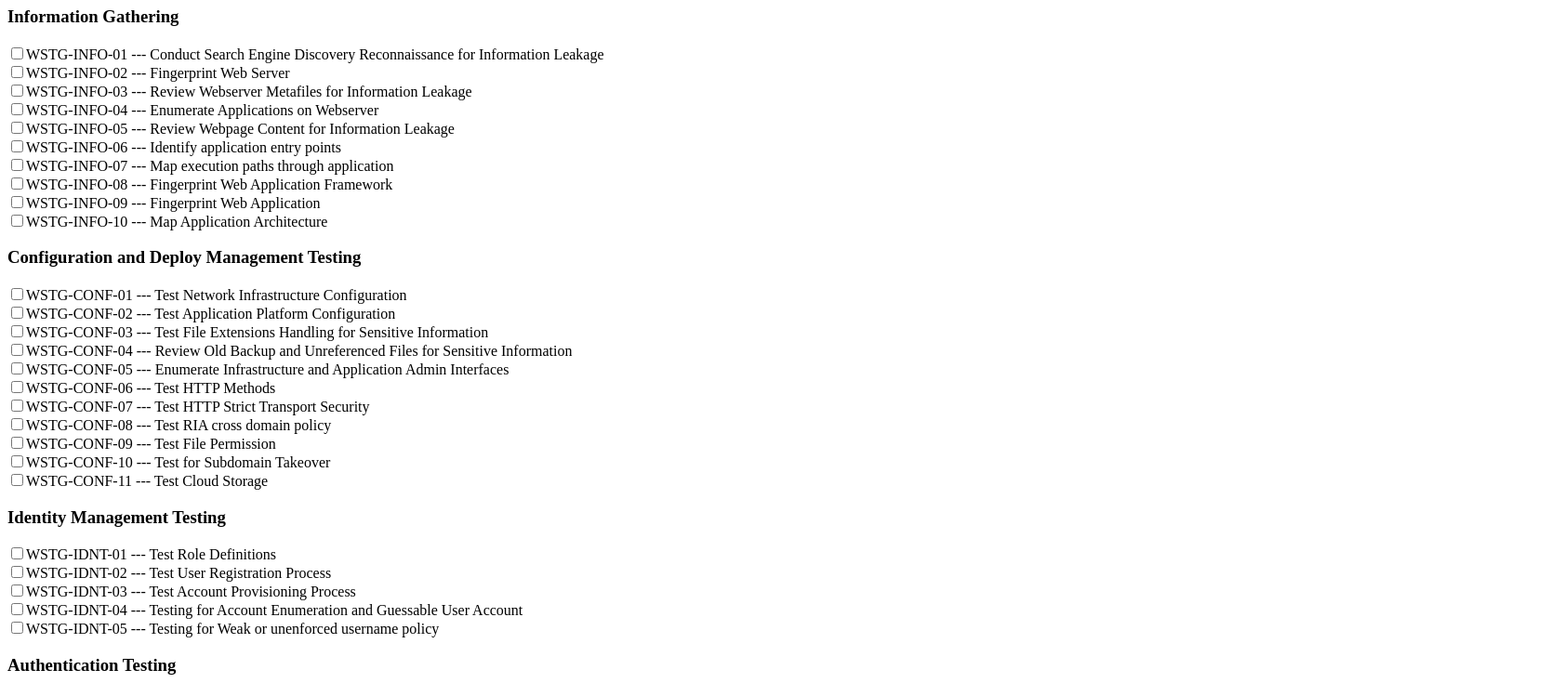
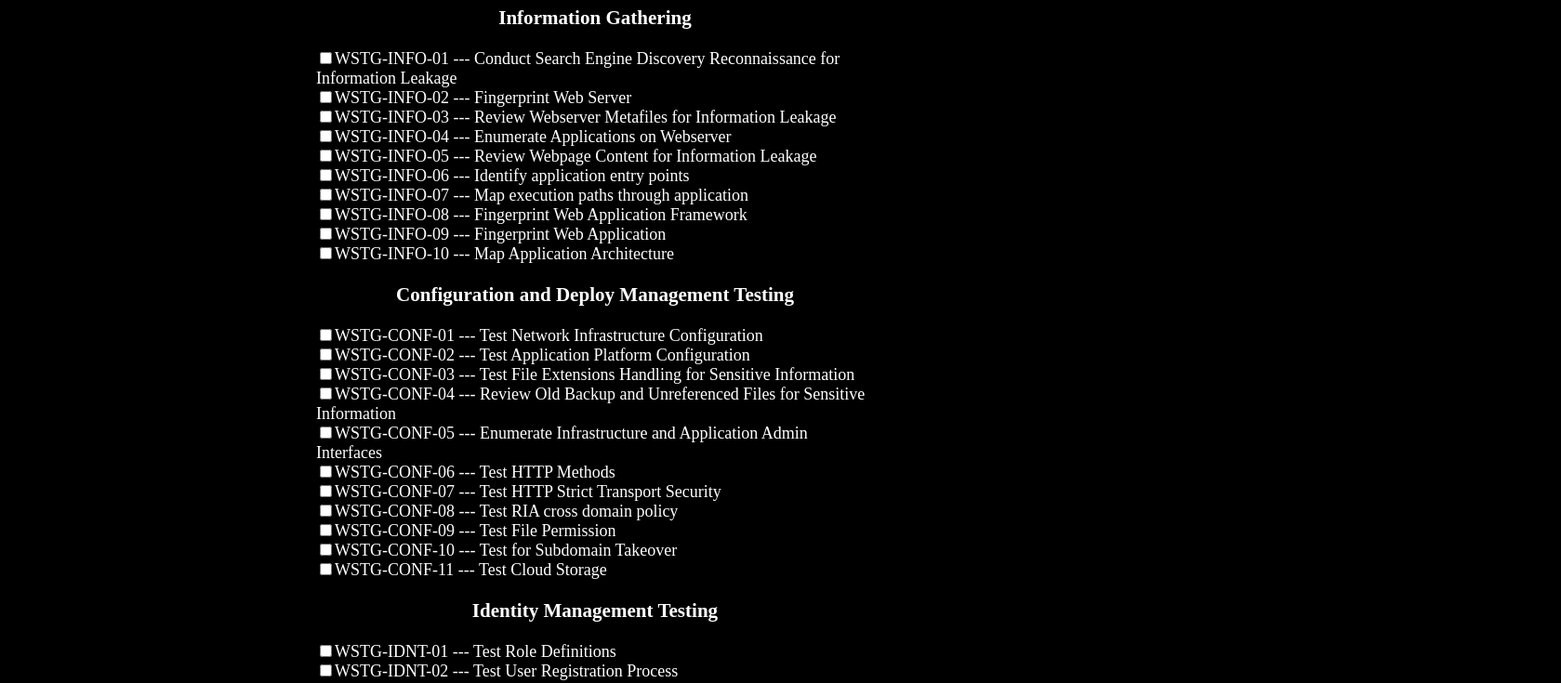
Before and after one commit to barbixxxa/WSTG, a plain HTML site: page index.html in a window 1280 px wide. Shown: the part 73-808 px from the top of the page at 93% size, 1679 px wide, since content can reach past the window. Drawn offline with Linux system fonts and the light colour scheme.

Commit message:
css style

```diff
--- a/index.html
+++ b/index.html
@@ -6,12 +6,15 @@
     <meta http-equiv="X-UA-Compatible" content="IE=edge">
     <meta name="viewport" content="width=device-width, initial-scale=1.0">
     <title>WSTG 4.2</title>
+    <link rel="stylesheet" href="style.css">
 </head>
 
 <body>
     <h1>WSTG 4.2 Checkboxer</h1>
-    <div id="container"></div>
-    <textarea disabled id="p-output" cols="125" rows="15"></textarea>
+    <div id="container" class="container"></div>
+    <div class="output">
+        <textarea disabled id="p-output" cols="150" rows="10"></textarea>
+    </div>
     <script src="script.js"></script>
 </body>
 
--- /dev/null
+++ b/style.css
@@ -0,0 +1,22 @@
+body {
+    background-color: black;
+}
+
+.container {
+    margin: 0 auto;
+    color: white;
+    width: 600px;
+    font-size: 18px;
+}
+
+h1,
+h3,
+textarea,
+.output {
+    color: white;
+    text-align: center;
+}
+
+textarea {
+    font-size: 18px;
+}
```
